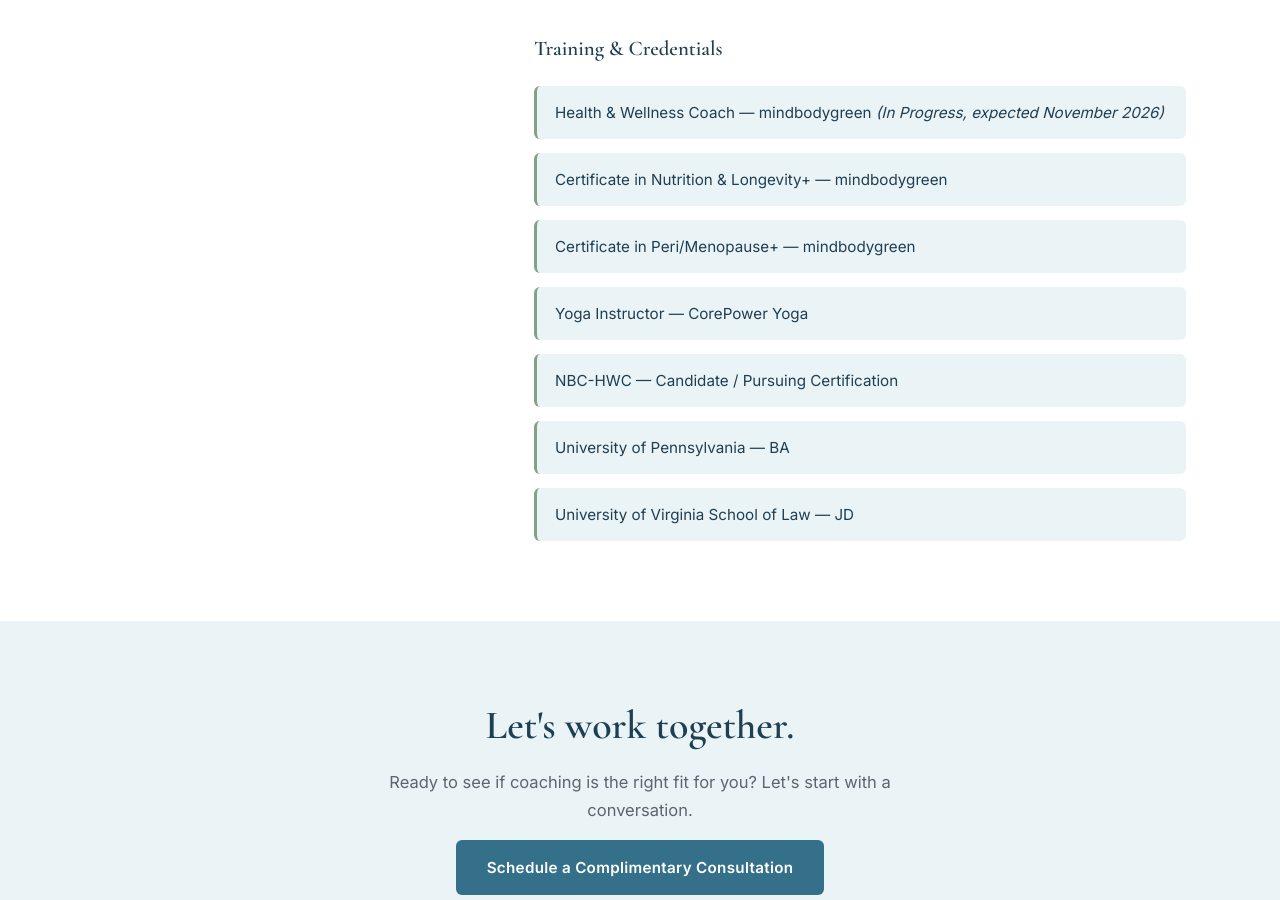
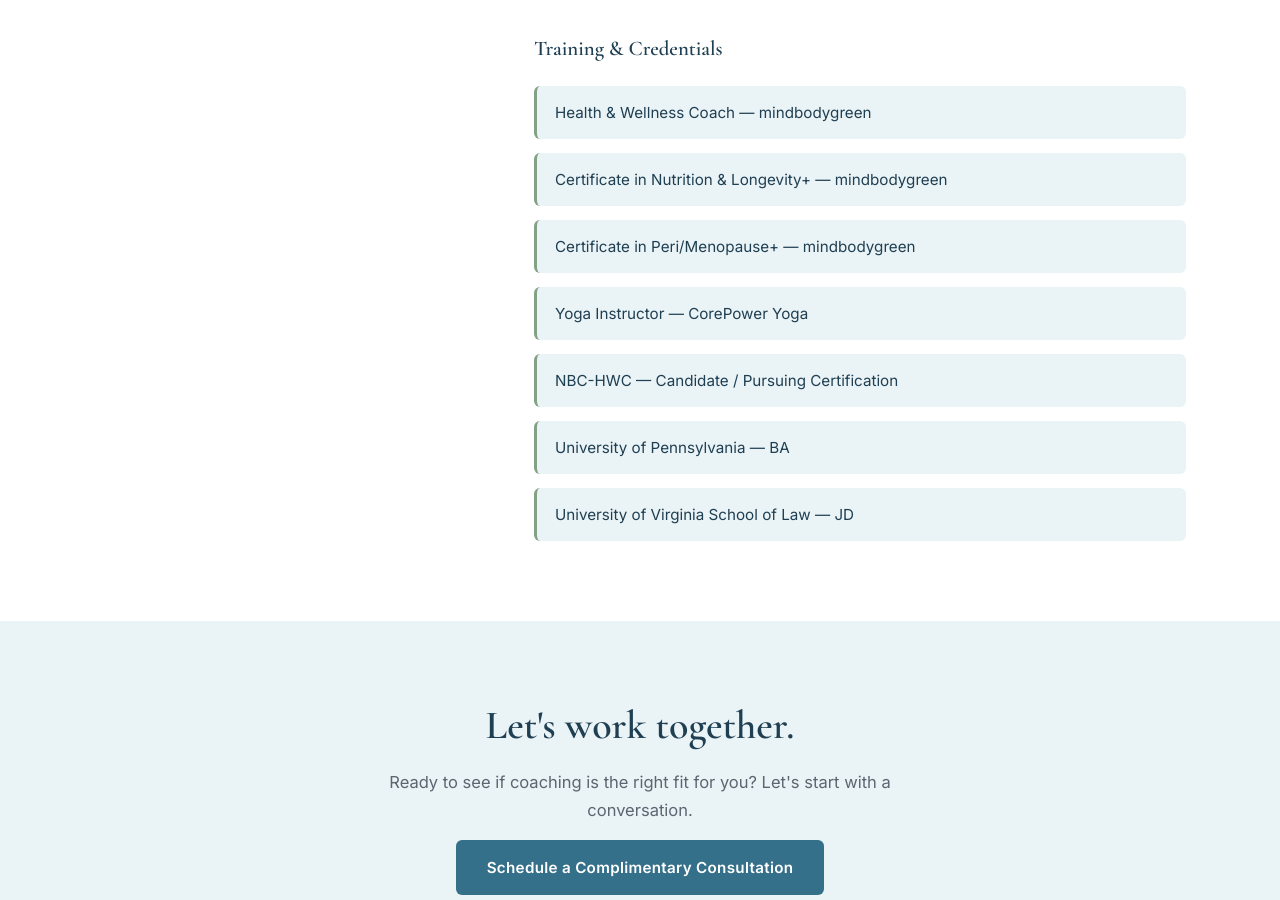
Before and after one commit to jeffreyscherer-create/shine-your-light-site, a plain HTML site: page about.html in a window 1280 px wide. Shown: the part 1327-2227 px from the top of the page. Drawn offline with nearby package versions, Linux system fonts and the light colour scheme.

Commit message:
Remove "In Progress" tag from Health & Wellness Coach credential
Co-Authored-By: Claude Sonnet 5.5 <noreply@anthropic.com>

```diff
--- a/about.html
+++ b/about.html
@@ -59,7 +59,7 @@
 
         <h3 style="margin-top:40px;">Training &amp; Credentials</h3>
         <ul class="credentials">
-          <li>Health &amp; Wellness Coach &mdash; mindbodygreen <em>(In Progress, expected November 2026)</em></li>
+          <li>Health &amp; Wellness Coach &mdash; mindbodygreen</li>
           <li>Certificate in Nutrition &amp; Longevity+ &mdash; mindbodygreen</li>
           <li>Certificate in Peri/Menopause+ &mdash; mindbodygreen</li>
           <li>Yoga Instructor &mdash; CorePower Yoga</li>
```
